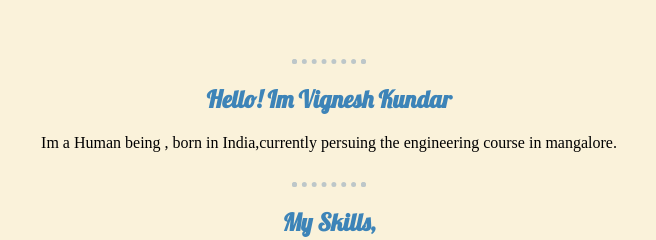
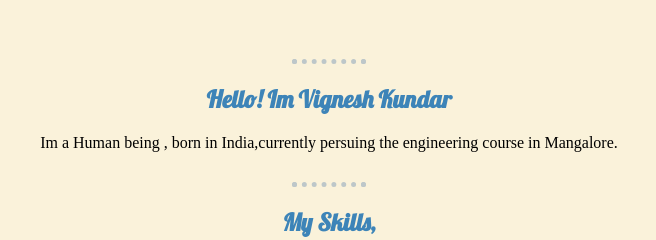
Before and after one commit to vignesh-kundar/test-site-2, a plain HTML site: page index.html in a window 1280 px wide. Shown: the part 1320-1560 px from the top of the page, 311-967 px from the left. Drawn offline with Linux system fonts and the light colour scheme.

Commit message:
Update index.html
testing

```diff
--- a/index.html
+++ b/index.html
@@ -36,7 +36,7 @@
       <img style="margin : 100px; " src="https://media.giphy.com/media/vtJKn1Y1bHBiyls1q6/giphy.gif" alt="bonk">
       <hr>
       <h2>Hello! Im Vignesh Kundar</h2>
-      <p style="margin-bottom : 30px;">Im a Human being , born in India,currently persuing the engineering course in mangalore.</p>
+      <p style="margin-bottom : 30px;">Im a Human being , born in India,currently persuing the engineering course in Mangalore.</p>
     </div>
 
     <hr>
```
